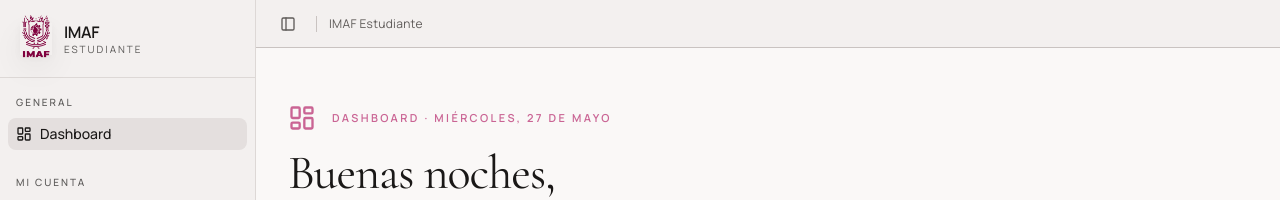
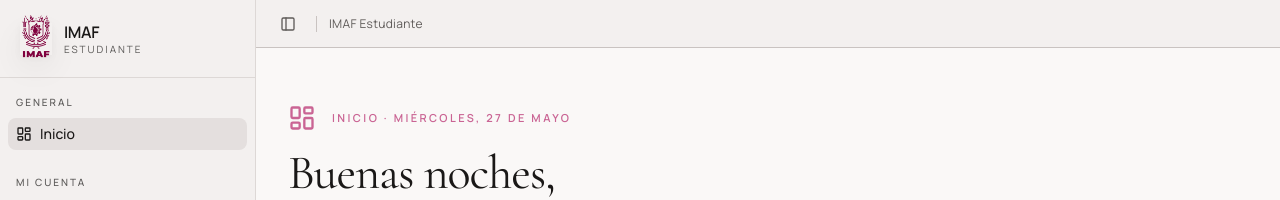
Before and after one commit to webzma/frontend-imaf, a Next.js app: page /estudiante in a window 1280 px wide. Shown: the top 200 px of the page. Built offline with nearby package versions, Linux system fonts and the light colour scheme; no server answers.

Commit message:
renombre label de dashboard a inicio

```diff
--- a/app/admin/_components/MobileNavbar.tsx
+++ b/app/admin/_components/MobileNavbar.tsx
@@ -15,7 +15,7 @@ import { MobileNavbar, type MobileNavItem } from "@/components/mobile-navbar";
  * botón de la cabecera.
  */
 const items: MobileNavItem[] = [
-  { label: "Panel", href: "/admin", icon: LayoutDashboard, exact: true },
+  { label: "Inicio", href: "/admin", icon: LayoutDashboard, exact: true },
   { label: "Estudiantes", href: "/admin/estudiantes", icon: Users },
   { label: "Cursos", href: "/admin/cursos", icon: BookOpen },
   { label: "Pagos", href: "/admin/pagos", icon: CreditCard },
--- a/app/admin/_components/Sidebar.tsx
+++ b/app/admin/_components/Sidebar.tsx
@@ -41,7 +41,7 @@ const navItems = [
     section: "General",
     items: [
       {
-        label: "Dashboard",
+        label: "Inicio",
         href: "/admin",
         icon: LayoutDashboard,
         exact: true,
--- a/app/admin/page.tsx
+++ b/app/admin/page.tsx
@@ -110,7 +110,7 @@ export default function AdminDashboard() {
         <PageHeader
           icon={TrendingUp}
           eyebrow="Resumen general"
-          title="Bienvenido al Panel"
+          title="Bienvenido al panel de administrador"
           subtitle="Aquí tienes un resumen del estado actual de la plataforma."
         />
 
--- a/app/estudiante/_components/MobileNavbar.tsx
+++ b/app/estudiante/_components/MobileNavbar.tsx
@@ -10,7 +10,7 @@ import {
 import { MobileNavbar, type MobileNavItem } from "@/components/mobile-navbar";
 
 const items: MobileNavItem[] = [
-  { label: "Panel", href: "/estudiante", icon: LayoutDashboard, exact: true },
+  { label: "Inicio", href: "/estudiante", icon: LayoutDashboard, exact: true },
   { label: "Cursos", href: "/estudiante/cursos", icon: BookOpen },
   { label: "Mi curso", href: "/estudiante/curso", icon: GraduationCap },
   { label: "Perfil", href: "/estudiante/perfil", icon: User },
--- a/app/estudiante/_components/Sidebar.tsx
+++ b/app/estudiante/_components/Sidebar.tsx
@@ -38,7 +38,7 @@ const navItems = [
     section: "General",
     items: [
       {
-        label: "Dashboard",
+        label: "Inicio",
         href: "/estudiante",
         icon: LayoutDashboard,
         exact: true,
--- a/app/estudiante/page.tsx
+++ b/app/estudiante/page.tsx
@@ -99,7 +99,7 @@ export default function EstudianteDashboard() {
             <div className="flex items-center gap-4 mb-4">
               <LayoutDashboard className="size-6 text-primary/80" />
               <span className="font-sans text-[11px] tracking-[0.24em] uppercase text-primary/80 font-semibold">
-                Dashboard · {today}
+                Inicio · {today}
               </span>
             </div>
             <Skeleton className="h-14 w-72" />
@@ -107,7 +107,7 @@ export default function EstudianteDashboard() {
         ) : (
           <PageHeader
             icon={LayoutDashboard}
-            eyebrow={`Dashboard · ${today}`}
+            eyebrow={`Inicio · ${today}`}
             title={`${getGreeting()}, ${firstName}`}
             subtitle="Bienvenido a tu espacio académico. Aquí encontrarás el resumen de tu actividad y tu curso actual."
             className="mb-12 md:mb-12"
--- a/app/instructor/_components/MobileNavbar.tsx
+++ b/app/instructor/_components/MobileNavbar.tsx
@@ -10,7 +10,7 @@ import {
 import { MobileNavbar, type MobileNavItem } from "@/components/mobile-navbar";
 
 const items: MobileNavItem[] = [
-  { label: "Panel", href: "/instructor", icon: LayoutDashboard, exact: true },
+  { label: "Inicio", href: "/instructor", icon: LayoutDashboard, exact: true },
   { label: "Cursos", href: "/instructor/mis-cursos", icon: BookOpen },
   { label: "Horario", href: "/instructor/horario", icon: CalendarDays },
   { label: "Perfil", href: "/instructor/perfil", icon: User },
--- a/app/instructor/_components/Sidebar.tsx
+++ b/app/instructor/_components/Sidebar.tsx
@@ -38,7 +38,7 @@ const navItems = [
     section: "General",
     items: [
       {
-        label: "Dashboard",
+        label: "Inicio",
         href: "/instructor",
         icon: LayoutDashboard,
         exact: true,
```
